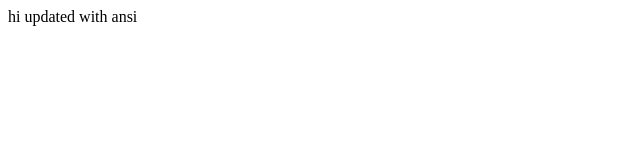
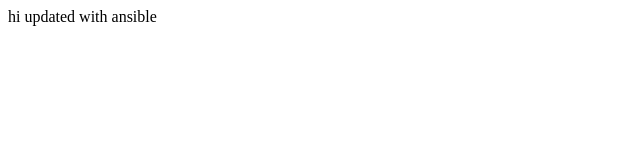
Before and after one commit to Meghanath315/srikanth1, a plain HTML site: page index.html in a window 1280 px wide. Shown: the full height of the page, 0-640 px from the left. Drawn offline with Linux system fonts and the light colour scheme.

Commit message:
ansi start

```diff
--- a/index.html
+++ b/index.html
@@ -1 +1 @@
-<html><body>hi updated with ansi</body></html>
+<html><body>hi updated with ansible</body></html>
```
